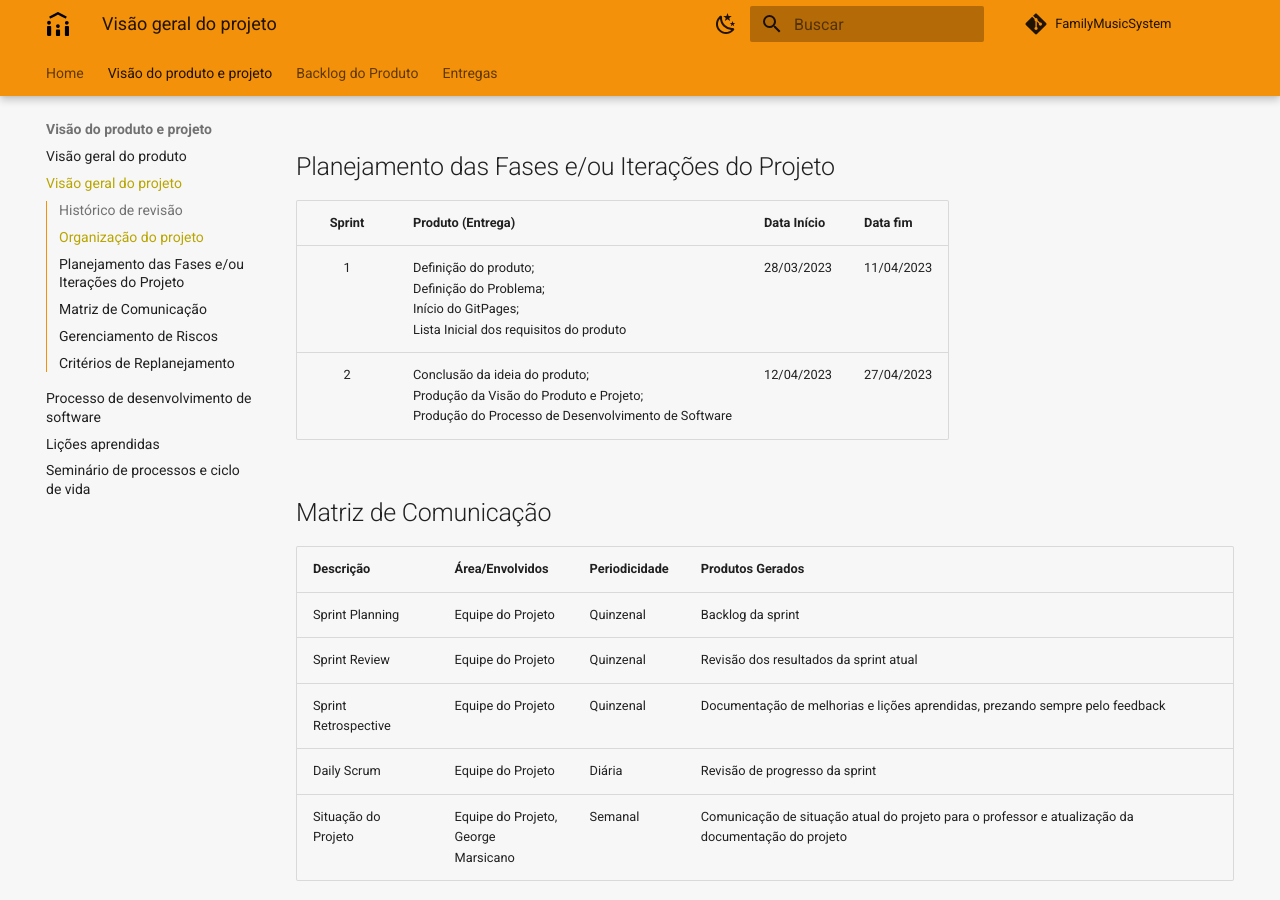
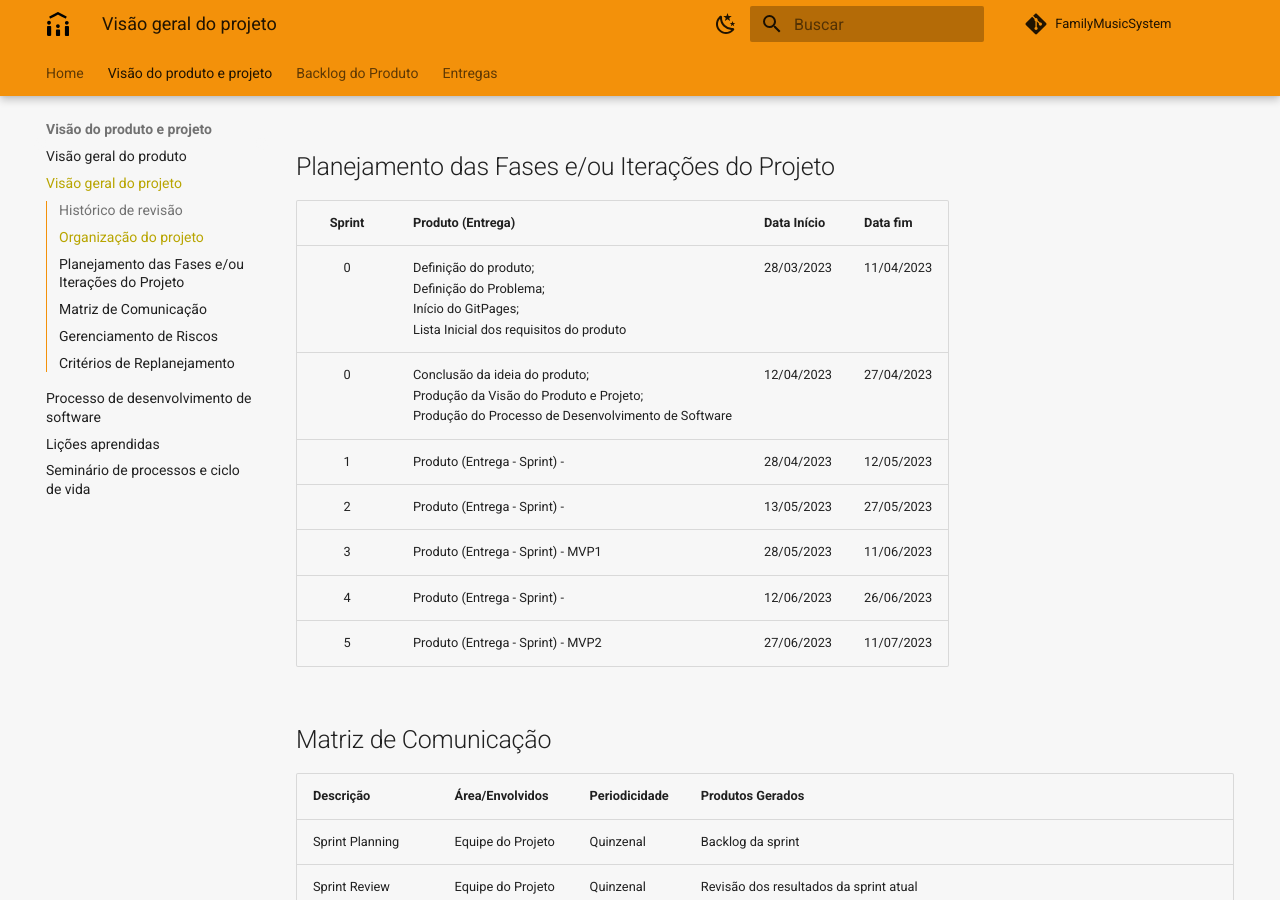
Before and after one commit to mdsreq-fga-unb/2023.1-FamilyMusicSystem, an MkDocs documentation site: the page built from docs/visao-produto-projeto/visao-projeto.md, in a window 1280 px wide and 900 px high, scrolled down 1174 px. Built offline with MkDocs 1.6.1 and Material for MkDocs 9.7.7, drawn with Linux system fonts in a browser that asks for light colours; comment, search, counter and statistics services are not loaded; old or Windows-style settings are respelled for this version of MkDocs.

```diff
--- a/docs/visao-produto-projeto/visao-projeto.md
+++ b/docs/visao-produto-projeto/visao-projeto.md
@@ -6,27 +6,32 @@
 
 ## Organização do projeto
 
-| Papel                      | Atribuições                                                                                                                                               | Responsável                              | Participantes                                                                                       |
-| -------------------------- | --------------------------------------------------------------------------------------------------------------------------------------------------------- | ---------------------------------------- | --------------------------------------------------------------------------------------------------- |
+| Papel                      | Atribuições                                                                                                                                              | Responsável                              | Participantes                                                                                      |
+| -------------------------- | -------------------------------------------------------------------------------------------------------------------------------------------------------- | ---------------------------------------- | -------------------------------------------------------------------------------------------------- |
 | Desenvolvedor Frontend     | Responsável por codificar o design do produto e fazer as devidas implementações referentes ao visual da aplicação. Além de montar o protótipo do sistema | Levi Braz<br> Luan Mateus                | Davi Ranieri<br> Guilherme Santos<br> Levi Braz<br> Luan Mateus<br> Luana Ribeiro<br> Maykon Junio |
-| Desenvolvedor Backend      | Responsável por implementar as funcionalidades e os devidos fluxos que tem a função de controlar a aplicação                                              | Davi Ranieri<br> Maykon Junio           | Davi Ranieri<br> Guilherme Santos<br> Levi Braz<br> Luan Mateus<br> Luana Ribeiro<br> Maykon Junio  |
-| Desenvolvedor Master Scrum | Tem a função de assegurar que a metodologia do Scrum esteja ocorrendo de maneira funcional na equipe                                                     | Guilherme Santos                         | Davi Ranieri<br> Guilherme Santos<br> Levi Braz<br> Luan Mateus<br> Luana Ribeiro<br> Maykon Junio  |
-| Desenvolvedor CI Test      | É o responsável por testar e preparar o sistema para um ambiente de homologação do produto                                                                | Luana Ribeiro                            | Davi Ranieri<br> Guilherme Santos<br> Levi Braz<br> Luan Mateus<br> Luana Ribeiro<br> Maykon Junio  |
-| Product Owner              | É o responsável por desenvolver os objetivos do produto e garantir a compreensão do backlog do produto, ou seja, ele será o dono do produto              | Luiz Felipe                              | Luiz Felipe                                                                                          |
-| Cliente                    | Responsável por validar as entregas e protótipos e conceder feedback constante à equipe em relação ao projeto                                            | Luiz Felipe <br> George Marsicano Correa | Luiz Felipe <br> George Marsicano Correa                                                            |
+| Desenvolvedor Backend      | Responsável por implementar as funcionalidades e os devidos fluxos que tem a função de controlar a aplicação                                             | Davi Ranieri<br> Maykon Junio            | Davi Ranieri<br> Guilherme Santos<br> Levi Braz<br> Luan Mateus<br> Luana Ribeiro<br> Maykon Junio |
+| Desenvolvedor Master Scrum | Tem a função de assegurar que a metodologia do Scrum esteja ocorrendo de maneira funcional na equipe                                                     | Guilherme Santos                         | Davi Ranieri<br> Guilherme Santos<br> Levi Braz<br> Luan Mateus<br> Luana Ribeiro<br> Maykon Junio |
+| Desenvolvedor CI Test      | É o responsável por testar e preparar o sistema para um ambiente de homologação do produto                                                               | Luana Ribeiro                            | Davi Ranieri<br> Guilherme Santos<br> Levi Braz<br> Luan Mateus<br> Luana Ribeiro<br> Maykon Junio |
+| Product Owner              | É o responsável por desenvolver os objetivos do produto e garantir a compreensão do backlog do produto, ou seja, ele será o dono do produto              | Luiz Felipe                              | Luiz Felipe                                                                                        |
+| Cliente                    | Responsável por validar as entregas e protótipos e conceder feedback constante à equipe em relação ao projeto                                            | Luiz Felipe <br> George Marsicano Correa | Luiz Felipe <br> George Marsicano Correa                                                           |
 
 ## Planejamento das Fases e/ou Iterações do Projeto
 
-| Sprint | Produto (Entrega)                                                                                                                 | Data Início | Data fim   |
-| :----: | --------------------------------------------------------------------------------------------------------------------------------- | ----------- | ---------- |
-|   1    | Definição do produto;<br>Definição do Problema;<br>Início do GitPages;<br>Lista Inicial dos requisitos do produto                | 28/03/2023  | 11/04/2023 |
-|   2    | Conclusão da ideia do produto;<br>Produção da Visão do Produto e Projeto;<br>Produção do Processo de Desenvolvimento de Software | 12/04/2023  | 27/04/2023 |
+| Sprint | Produto (Entrega)                                                                                                                | Data Início | Data fim   |
+| :----: | -------------------------------------------------------------------------------------------------------------------------------- | ----------- | ---------- |
+|   0    | Definição do produto;<br>Definição do Problema;<br>Início do GitPages;<br>Lista Inicial dos requisitos do produto                | 28/03/2023  | 11/04/2023 |
+|   0    | Conclusão da ideia do produto;<br>Produção da Visão do Produto e Projeto;<br>Produção do Processo de Desenvolvimento de Software | 12/04/2023  | 27/04/2023 |
+|   1    | Produto (Entrega - Sprint) -                                                                                                     | 28/04/2023  | 12/05/2023 |
+|   2    | Produto (Entrega - Sprint) -                                                                                                     | 13/05/2023  | 27/05/2023 |
+|   3    | Produto (Entrega - Sprint) - MVP1                                                                                                | 28/05/2023  | 11/06/2023 |
+|   4    | Produto (Entrega - Sprint) -                                                                                                     | 12/06/2023  | 26/06/2023 |
+|   5    | Produto (Entrega - Sprint) - MVP2                                                                                                | 27/06/2023  | 11/07/2023 |
 
 ## Matriz de Comunicação
 
 | Descrição            | Área/Envolvidos                         | Periodicidade | Produtos Gerados                                                                                   |
 | -------------------- | --------------------------------------- | ------------- | -------------------------------------------------------------------------------------------------- |
-| Sprint Planning      | Equipe do Projeto                       | Quinzenal     | Backlog da sprint                                                                                 |
+| Sprint Planning      | Equipe do Projeto                       | Quinzenal     | Backlog da sprint                                                                                  |
 | Sprint Review        | Equipe do Projeto                       | Quinzenal     | Revisão dos resultados da sprint atual                                                             |
 | Sprint Retrospective | Equipe do Projeto                       | Quinzenal     | Documentação de melhorias e lições aprendidas, prezando sempre pelo feedback                       |
 | Daily Scrum          | Equipe do Projeto                       | Diária        | Revisão de progresso da sprint                                                                     |
@@ -38,13 +43,13 @@
 Devido às incertezas e receios que surgem durante um projeto, é importante ceder atenção ao gerenciamento de riscos como forma de prevenir possíveis situações que possam abalar o cenário do time.
 </p>
 
-| Descrição                     | Causa                                                                                                                                             | Mitigação                                                                                                                                                                      |
-| ----------------------------- | ------------------------------------------------------------------------------------------------------------------------------------------------- | ------------------------------------------------------------------------------------------------------------------------------------------------------------------------------ |
-| Redução da equipe             | Trancamento da disciplina ou questões pessoais que possam surgir no decorrer do semestre, levando à redução do time                              | Reunião com o cliente para redefinição de alguns requisitos/Aumento na carga horária para desenvolvimento do projeto                                                          |
+| Descrição                     | Causa                                                                                                                                             | Mitigação                                                                                                                                                                     |
+| ----------------------------- | ------------------------------------------------------------------------------------------------------------------------------------------------- | ----------------------------------------------------------------------------------------------------------------------------------------------------------------------------- |
+| Redução da equipe             | Trancamento da disciplina ou questões pessoais que possam surgir no decorrer do semestre, levando à redução do time                               | Reunião com o cliente para redefinição de alguns requisitos/Aumento na carga horária para desenvolvimento do projeto                                                          |
 | Falta de Comunicação Externa  | O cliente pode estar indisponível para a validação constante do projeto, bem como a falta de feedback e dificuldade em marcação de reuniões       | Realizar reuniões regulares e com objetivo pré-definido para que as atualizações sejam compartilhadas de forma clara e acessível, além de não consumir tanto tempo do cliente |
-| Falta de Comunicação Interna  | Falta de comunicação entre os membros da equipe, levando a dúvidas e dificuldades para realização do projeto por falta de transparência e clareza | Analisar a situação e marcar uma reunião para repensar na metodologia de comunicação
-| Falta de habilidades técnicas | A equipe não se capacitou o suficiente para realização do projeto, causando uma entrega de baixa qualidade                                        | Capacitar a equipe constantemente durante o projeto e acompanhar essa capacitação|
-| Indisponibilidade do Cliente | O cliente não estará disponível para os testes de validação|Manter um contato constante com o cliente a fim de que os testes estejam de acordo com o esperado sem que onere seu fluxo de trabalho|
+| Falta de Comunicação Interna  | Falta de comunicação entre os membros da equipe, levando a dúvidas e dificuldades para realização do projeto por falta de transparência e clareza | Analisar a situação e marcar uma reunião para repensar na metodologia de comunicação                                                                                          |
+| Falta de habilidades técnicas | A equipe não se capacitou o suficiente para realização do projeto, causando uma entrega de baixa qualidade                                        | Capacitar a equipe constantemente durante o projeto e acompanhar essa capacitação                                                                                             |
+| Indisponibilidade do Cliente  | O cliente não estará disponível para os testes de validação                                                                                       | Manter um contato constante com o cliente a fim de que os testes estejam de acordo com o esperado sem que onere seu fluxo de trabalho                                         |
 
 ## Critérios de Replanejamento
 
```
Also changed, not shown: site/search/search_index.json, site/sitemap.xml, site/visao-produto-projeto/visao-projeto/index.html, 1 other file.
